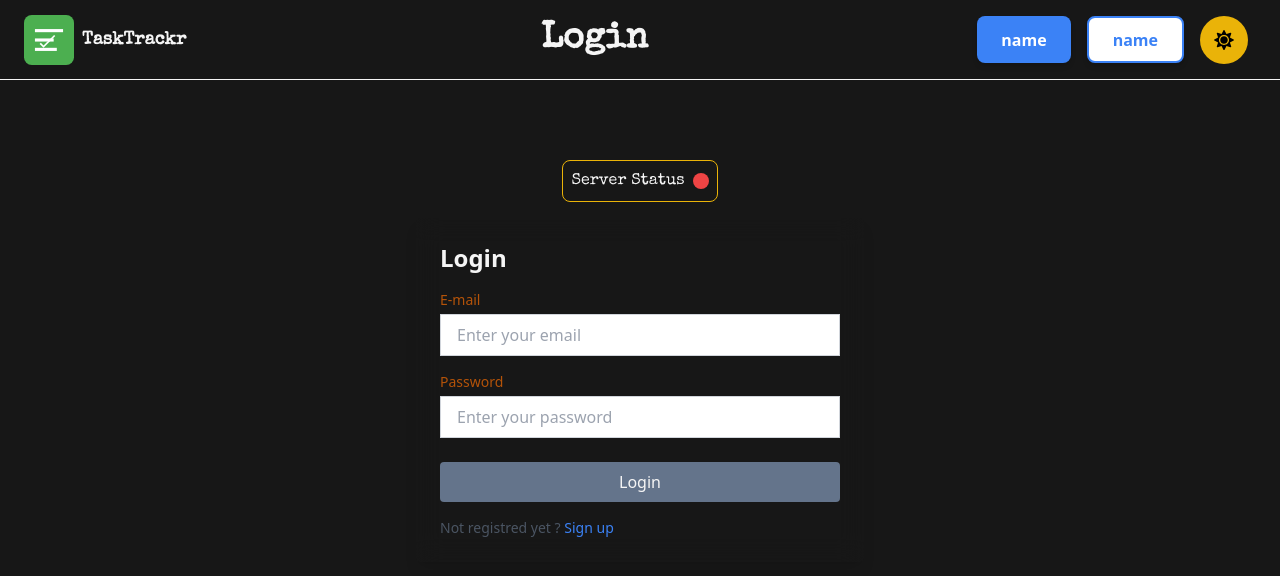
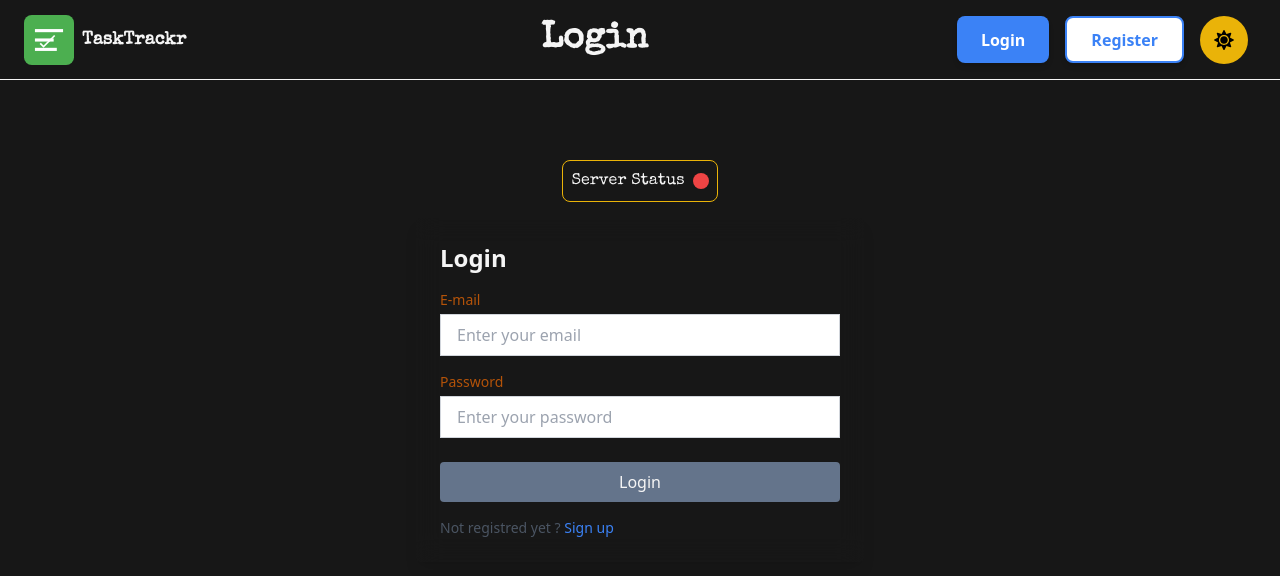
Before and after one commit to Rashy-hub/TaskTrackr-React-Front, a React (Vite) app: page /app/login in a window 1280 px wide. Shown: the top 576 px of the page. Built offline with nearby package versions, Linux system fonts and the light colour scheme; no server answers.

Commit message:
fix : typo error

```diff
--- a/src/components/ui/SignButton.jsx
+++ b/src/components/ui/SignButton.jsx
@@ -33,7 +33,7 @@ const SignButton = ({ name, variant }) => {
 
     return (
         <button className={classNames(baseStyles, variantStyles[variant])} onClick={handleClick} disabled={isLoading}>
-            name
+            {name}
         </button>
     )
 }
```
